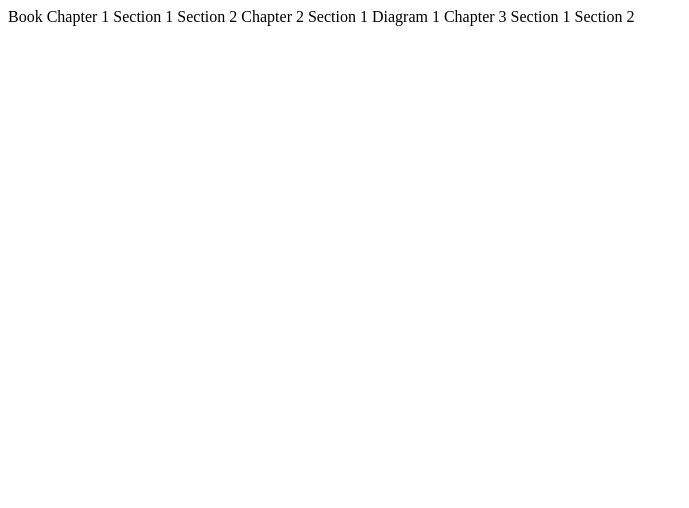
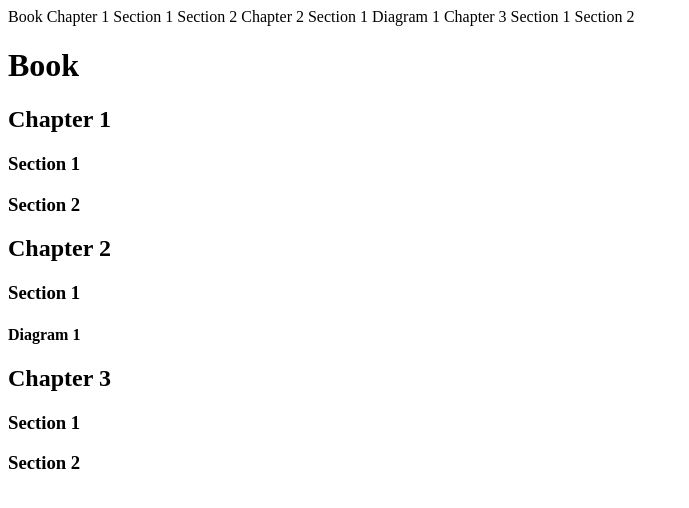
Before and after one commit to varunreddy-ch/Web-Dev-Projects-Udemy-, a plain HTML site: page 2.1 Heading Element/index.html in a window 1280 px wide. Shown: the whole page, without its empty margins (0-689 px from the left). Drawn offline with Linux system fonts and the light colour scheme.

Commit message:
Written solution for the question

```diff
--- a/2.1 Heading Element/index.html
+++ b/2.1 Heading Element/index.html
@@ -8,3 +8,28 @@ Book
   Chapter 3
     Section 1
     Section 2
+
+
+<!--My Solution-->
+
+  <!DOCTYPE html>
+  <html lang="en">
+  <head>
+    <meta charset="UTF-8">
+    <meta name="viewport" content="width=device-width, initial-scale=1.0">
+    <title>Document</title>
+  </head>
+  <body>
+    <h1>Book</h1>
+    <h2>Chapter 1</h2>
+    <h3>Section 1</h3>
+    <h3>Section 2</h3>
+    <h2>Chapter 2</h2>
+    <h3>Section 1</h3>
+    <h4>Diagram 1</h4>
+    <h2>Chapter 3</h2>
+    <h3>Section 1</h3>
+    <h3>Section 2</h3>
+
+  </body>
+  </html>
```
